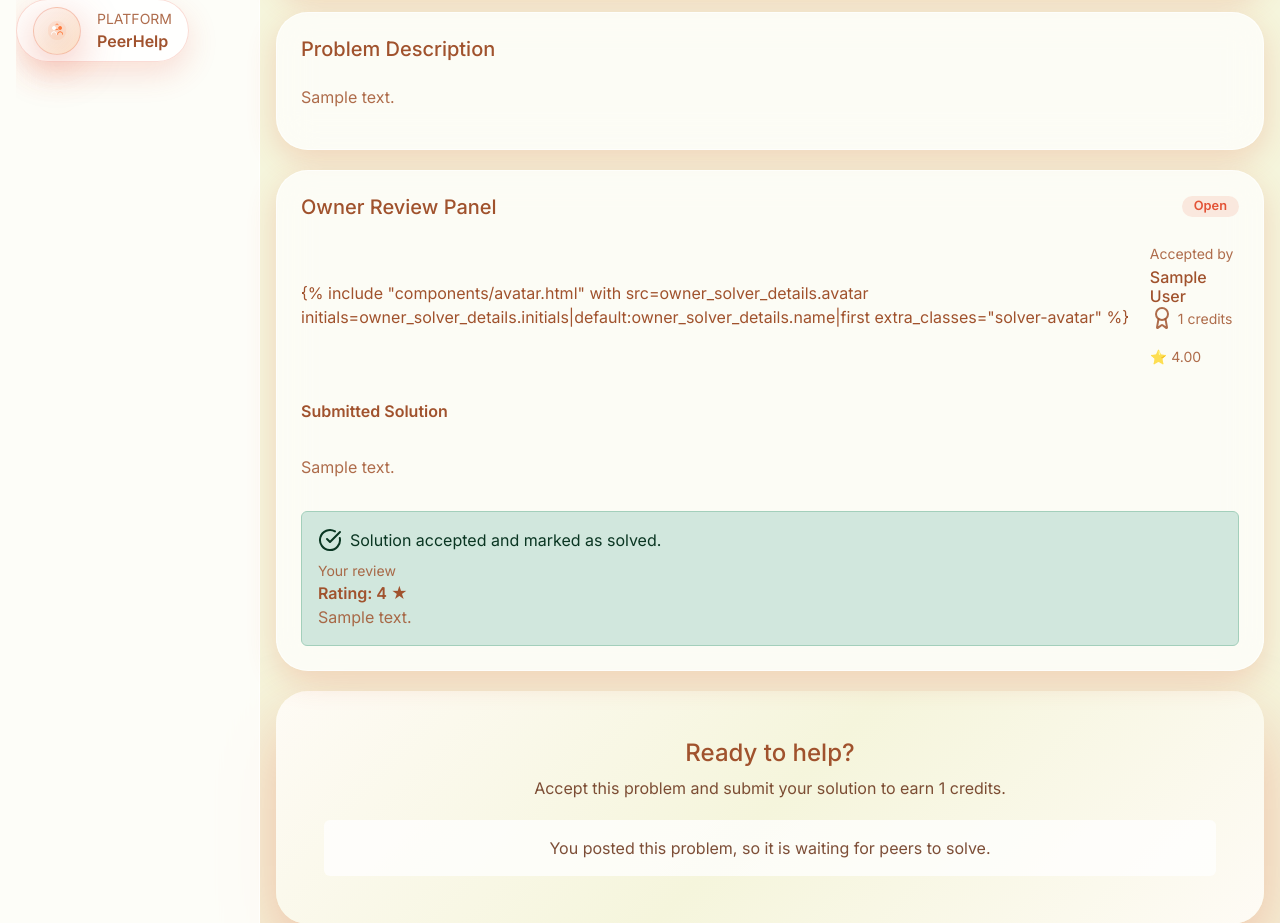
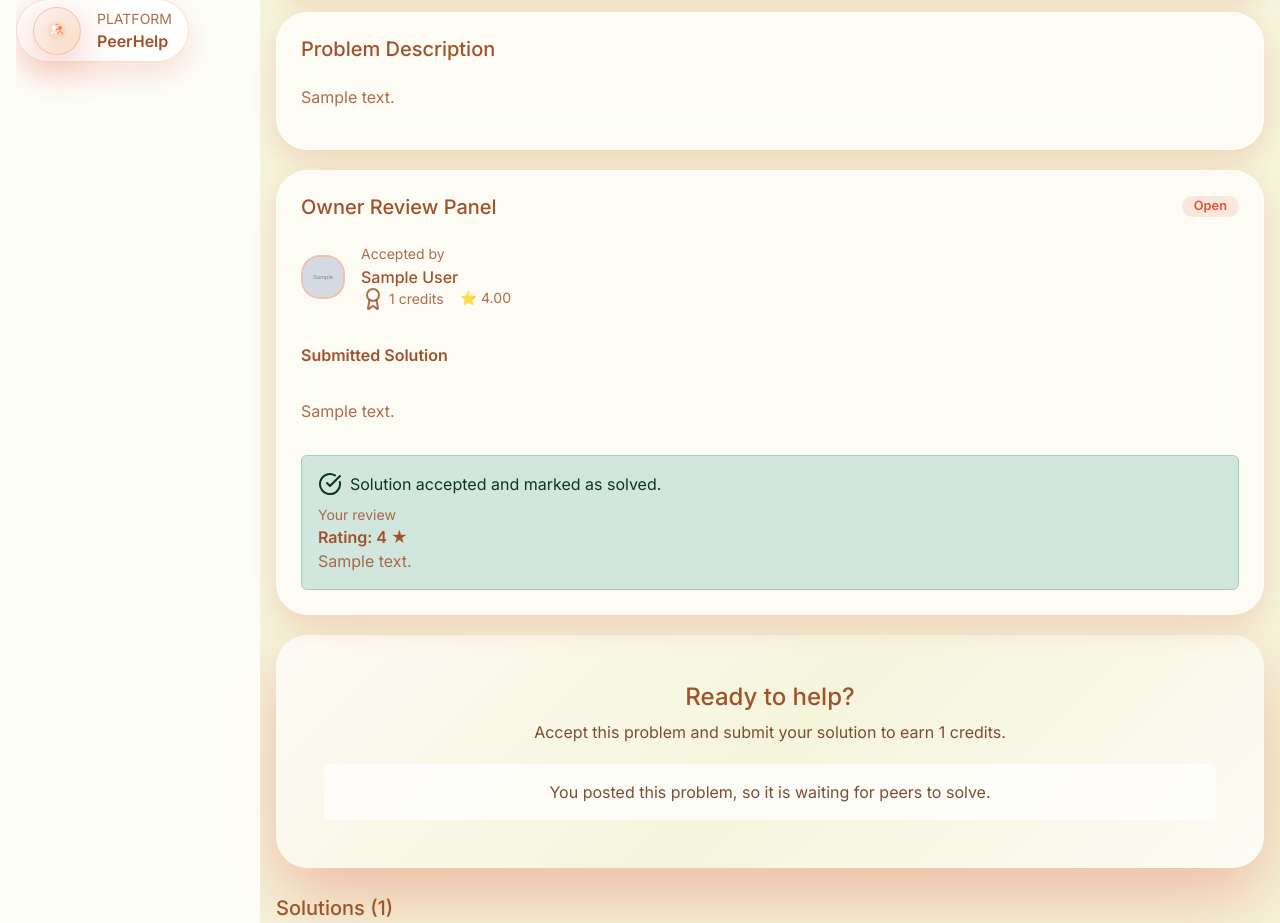
Before and after one commit to RRA1010/peerhelp-django-app, a Django app: a page that uses projectsite/template/templates/problems/detail.html in a window 1280 px wide. Shown: the part 421-1344 px from the top of the page. Run offline with Django 5.2, Linux system fonts and the light colour scheme; a user stored in the database is signed in; tables that the repository leaves empty hold one stand-in row (values such as "Sample post"); grey boxes marked "Sample" are stand-in pictures.

Commit message:
fixed split tag in detail.htmkl

```diff
--- a/projectsite/template/templates/problems/detail.html
+++ b/projectsite/template/templates/problems/detail.html
@@ -161,9 +161,7 @@
   <div class="card-body p-4">
     {% if owner_solver_details %}
     <div class="d-flex align-items-center gap-3 mb-3">
-      {% include "components/avatar.html" with src=owner_solver_details.avatar
-      initials=owner_solver_details.initials|default:owner_solver_details.name|first
-      extra_classes="solver-avatar" %}
+      {% include "components/avatar.html" with src=owner_solver_details.avatar initials=owner_solver_details.initials extra_classes="solver-avatar" %}
       <div>
         <p class="text-muted-soft small mb-1">Accepted by</p>
         <div class="h6 text-gray-900 mb-0">{{ owner_solver_details.name }}</div>
```
